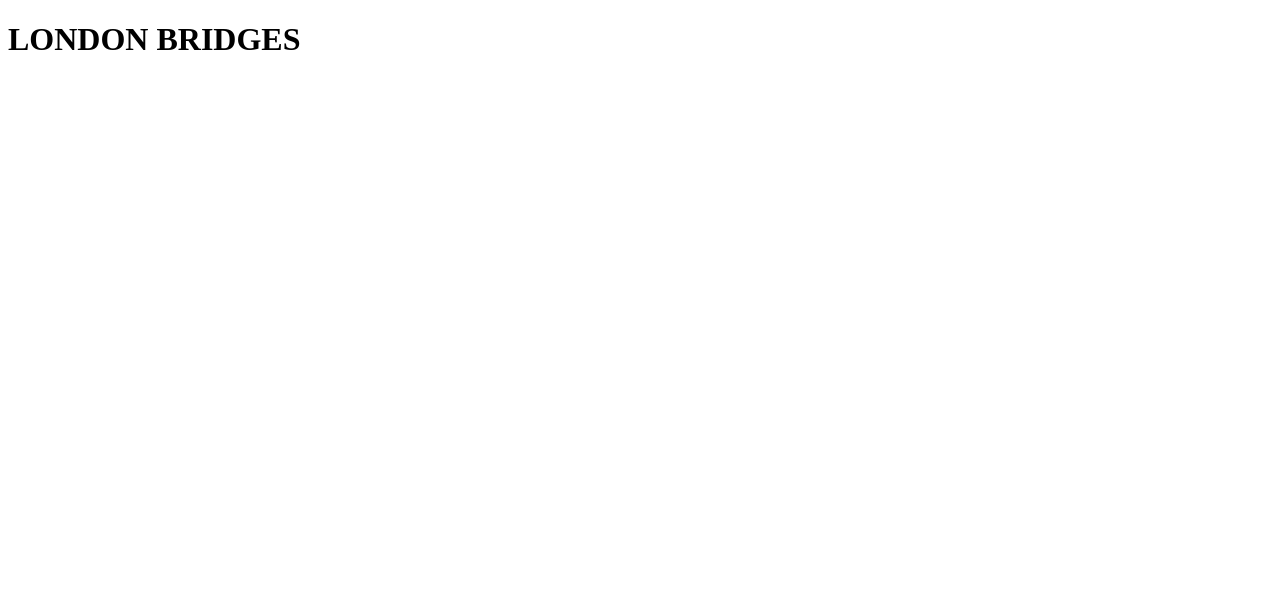
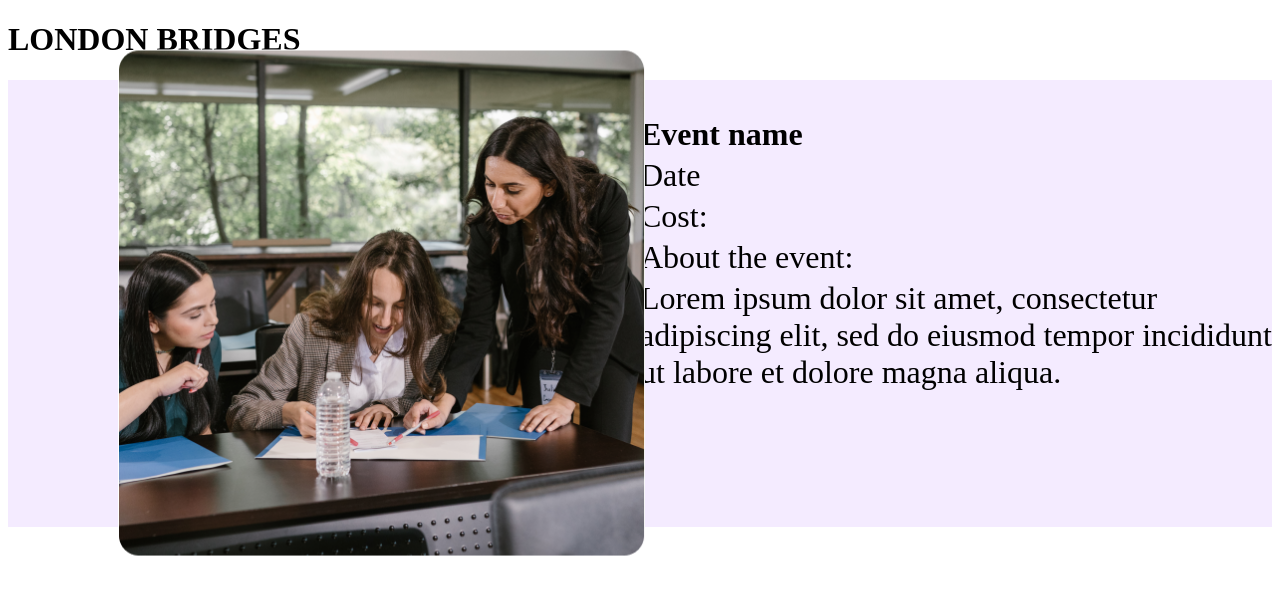
Before and after one commit to bthomp89/London-Bridges, a React (Create React App) app in the folder london-bridges/: page / in a window 1280 px wide. Shown: the top 594 px of the page. Built offline with nearby package versions, Linux system fonts and the light colour scheme.

Commit message:
event component

```diff
--- a/london-bridges/src/components/App.js
+++ b/london-bridges/src/components/App.js
@@ -1,7 +1,9 @@
+import Event from "./Event/Event";
 function App() {
   return (
     <div>
       <h1>LONDON BRIDGES</h1>
+      <Event></Event>
     </div>
   );
 }
--- /dev/null
+++ b/london-bridges/src/components/Event/Event.css
@@ -0,0 +1,30 @@
+#background{
+background-color: #F4EBFF;
+height: 447px;
+width: 100%;
+ position: relative;
+ display: flex;
+}
+.center {
+ margin: 0;
+  position: absolute;
+  top: 50%;
+  -ms-transform: translateY(-50%);
+  transform: translateY(-50%);
+  margin-left: 110px;
+}
+#event{
+    font-size: 32px;
+    flex: 1;
+    margin-top: 32px;
+}
+#flex-child{
+    flex: 1;
+}
+.event-title{
+    font-weight: bold;
+}
+p{
+    margin-top: 4px;
+    margin-bottom: 4px;
+}
--- /dev/null
+++ b/london-bridges/src/components/Event/Event.js
@@ -0,0 +1,20 @@
+import "./Event.css";
+
+function Event() {
+  return (
+    <div id="background" class="flex">
+      <div id="flex-child">
+        <img src="image 7.png" width="527" height="507" class="center"></img>
+      </div>
+      <div id="event">
+        <p class="event-title">Event name</p>
+        <p>Date</p>
+        <p>Cost:</p>
+        <p>About the event:</p>
+        <p>Lorem ipsum dolor sit amet, consectetur adipiscing elit, sed do eiusmod tempor incididunt ut labore et dolore magna aliqua.</p>
+      </div>
+    </div>
+  );
+}
+
+export default Event;
```
Also changed, not shown: london-bridges/public/image 7.png (added).
